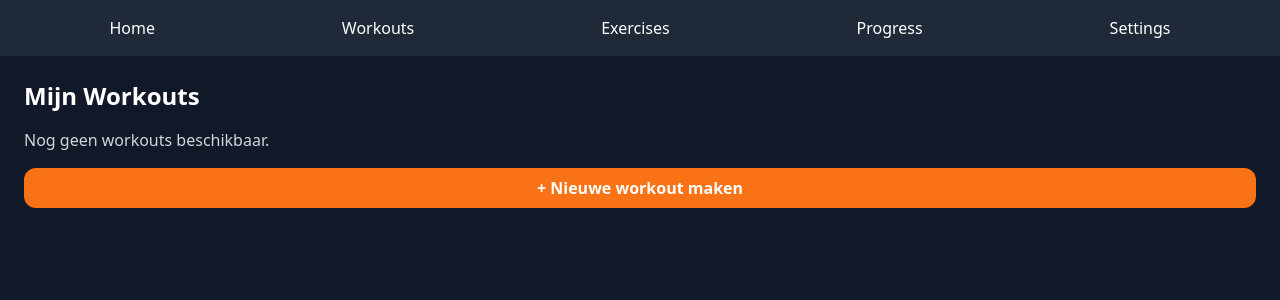
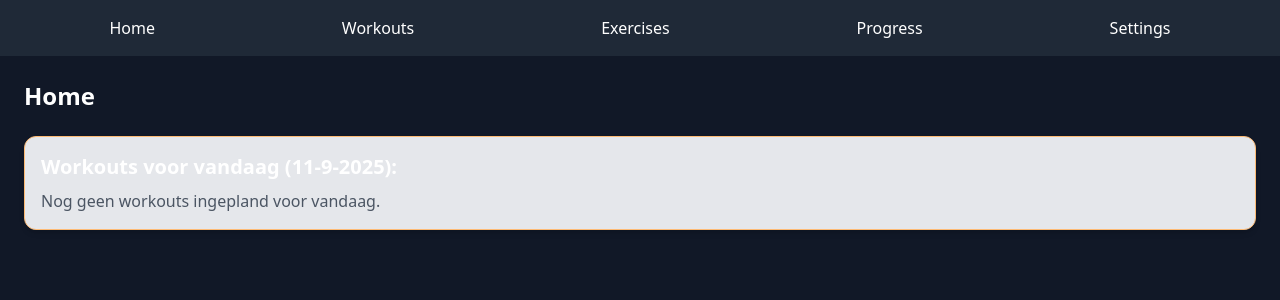
Before and after one commit to JaySchuurman/FitLog, a React (Vite) app: page /workouts in a window 1280 px wide. Shown: the top 300 px of the page. Built offline with nearby package versions, Linux system fonts and the light colour scheme.

Commit message:
You can now pick a workout and assign it to your day of choice.

```diff
--- a/package.json
+++ b/package.json
@@ -12,7 +12,9 @@
   "dependencies": {
     "axios": "^1.11.0",
     "react": "^19.1.1",
+    "react-calendar": "^6.0.0",
     "react-dom": "^19.1.1",
+    "react-icons": "^5.5.0",
     "react-router-dom": "^7.8.2"
   },
   "devDependencies": {
--- a/src/pages/Home.jsx
+++ b/src/pages/Home.jsx
@@ -1,20 +1,66 @@
+import { useEffect, useState } from "react";
+import { useNavigate } from "react-router-dom";
 import WorkoutCard from "../components/WorkoutCard";
 
 export default function Home() {
+  const navigate = useNavigate();
+  const [dailyWorkouts, setDailyWorkouts] = useState({});
+  const [todayWorkouts, setTodayWorkouts] = useState([]);
+  const [workouts, setWorkouts] = useState([]);
+
+  useEffect(() => {
+    // Alle geplande workouts ophalen
+    const storedDaily = JSON.parse(localStorage.getItem("dailyWorkouts")) || {};
+    setDailyWorkouts(storedDaily);
+
+    // Alle beschikbare workouts ophalen
+    const storedWorkouts = JSON.parse(localStorage.getItem("workouts")) || [];
+    setWorkouts(storedWorkouts);
+
+    // Vandaag’s workout ophalen
+    const todayKey = new Date().toDateString();
+    setTodayWorkouts(storedDaily[todayKey] || []);
+  }, []);
+
+  // Functie om workout details (exercises) erbij te zoeken
+  const getWorkoutDetails = (name) => {
+    return workouts.find((w) => w.name === name);
+  };
+
   return (
     <div className="p-6 space-y-6">
       <div className="bg-gray-800 p-6 rounded-2xl shadow-lg">
-        <h2 className="text-xl font-bold mb-2">Vandaag’s Workout</h2>
-        <p className="text-gray-400">Geen workout gepland vandaag.</p>
-        <button className="mt-4 w-full bg-orange-500 py-2 rounded-xl font-semibold text-white hover:bg-orange-400">
-          Nieuwe workout toevoegen
-        </button>
+        <h2 className="text-xl font-bold mb-2 text-white">Vandaag’s Workout</h2>
+
+        {todayWorkouts.length > 0 ? (
+          <div className="space-y-4">
+            {todayWorkouts.map((workoutName, index) => {
+              const workout = getWorkoutDetails(workoutName);
+              return workout ? (
+                <WorkoutCard
+                  key={index}
+                  title={workout.name}
+                  exercises={workout.exercises}
+                />
+              ) : (
+                <p key={index} className="text-gray-400">
+                  {workoutName} (details niet gevonden)
+                </p>
+              );
+            })}
+          </div>
+        ) : (
+          <>
+            <p className="text-gray-400">Geen workout gepland vandaag.</p>
+            <button
+              onClick={() => navigate("/workouts")}
+              className="mt-4 w-full bg-orange-500 py-2 rounded-xl font-semibold text-white hover:bg-orange-400"
+            >
+              Workout toevoegen
+            </button>
+          </>
+        )}
       </div>
-
-      <WorkoutCard
-        title="Push Day"
-        exercises={["Bench Press", "Shoulder Press"]}
-      />
     </div>
   );
 }
--- a/src/pages/Workouts.jsx
+++ b/src/pages/Workouts.jsx
@@ -1,34 +1,50 @@
-import { useNavigate } from "react-router-dom";
 import { useEffect, useState } from "react";
-import WorkoutCard from "../components/WorkoutCard";
 
-export default function Workouts() {
-  const navigate = useNavigate();
-  const [workouts, setWorkouts] = useState([]);
+export default function Home() {
+  const [dailyWorkouts, setDailyWorkouts] = useState({});
+  const [todayWorkouts, setTodayWorkouts] = useState([]);
 
   useEffect(() => {
-    const stored = JSON.parse(localStorage.getItem("workouts")) || [];
-    setWorkouts(stored);
+    const storedDaily = JSON.parse(localStorage.getItem("dailyWorkouts")) || {};
+    setDailyWorkouts(storedDaily);
+
+    const todayKey = new Date().toDateString();
+    setTodayWorkouts(storedDaily[todayKey] || []);
   }, []);
 
   return (
-    <div className="p-6 space-y-4">
-      <h1 className="text-2xl font-bold mb-4">Mijn Workouts</h1>
+    <div className="p-6 space-y-6">
+      <h1 className="text-2xl font-bold mb-4">Home</h1>
 
-      {workouts.length > 0 ? (
-        workouts.map((w, index) => (
-          <WorkoutCard key={index} title={w.name} exercises={w.exercises} />
-        ))
-      ) : (
-        <p className="text-gray-300">Nog geen workouts beschikbaar.</p>
+      {/* Workouts voor vandaag */}
+      <div className="bg-gray-200 p-4 rounded-xl shadow-md border border-orange-300">
+        <h2 className="text-xl font-semibold mb-2">
+          Workouts voor vandaag ({new Date().toLocaleDateString("nl-NL")}):
+        </h2>
+        {todayWorkouts.length > 0 ? (
+          <ul className="list-disc list-inside">
+            {todayWorkouts.map((w, i) => (
+              <li key={i}>{w}</li>
+            ))}
+          </ul>
+        ) : (
+          <p className="text-gray-600">Nog geen workouts ingepland voor vandaag.</p>
+        )}
+      </div>
+
+      {/* Optioneel: Toon ook een overzicht van komende dagen */}
+      {Object.keys(dailyWorkouts).length > 0 && (
+        <div className="mt-6">
+          <h2 className="text-lg font-semibold mb-2">Geplande workouts:</h2>
+          <ul className="space-y-1">
+            {Object.entries(dailyWorkouts).map(([date, workouts], i) => (
+              <li key={i} className="bg-white p-3 rounded-lg shadow-sm border">
+                <strong>{date}:</strong> {workouts.join(", ")}
+              </li>
+            ))}
+          </ul>
+        </div>
       )}
-
-      <button
-        onClick={() => navigate("/new-workout")}
-        className="mt-6 w-full bg-orange-500 py-2 rounded-xl font-semibold hover:bg-orange-400"
-      >
-        + Nieuwe workout maken
-      </button>
     </div>
   );
 }
```
Also changed, not shown: 1 other file (tests, documents, lock files or other folders).
